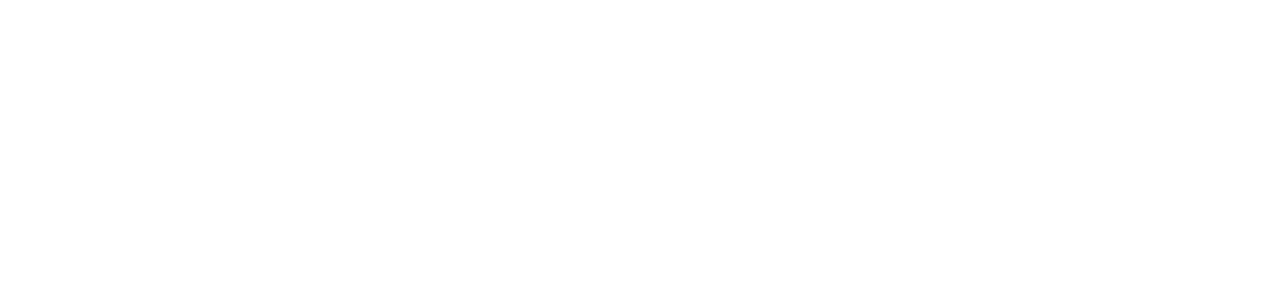
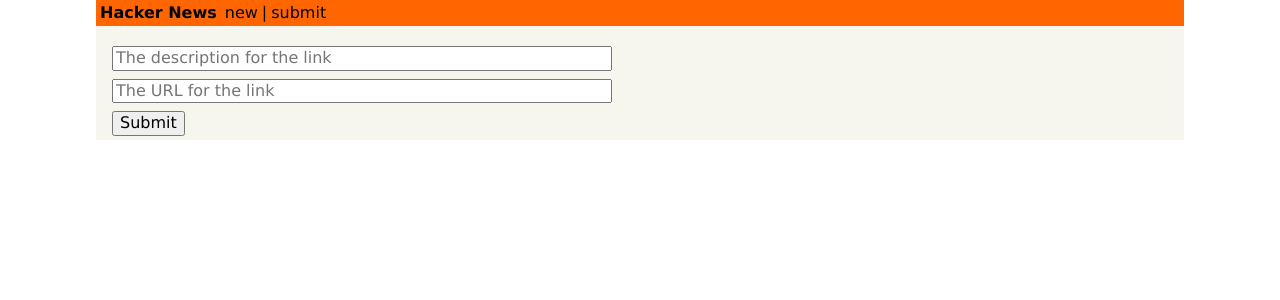
Before and after one commit to fatcitydog/postList-graphQL-Apollo, a React (Create React App) app: page /create in a window 1280 px wide. Shown: the top 300 px of the page. Built offline with nearby package versions, Linux system fonts and the light colour scheme.

Commit message:
adding router implement header and sumbit function

```diff
--- a/package.json
+++ b/package.json
@@ -10,6 +10,7 @@
     "graphql": "^16.5.0",
     "react": "^18.2.0",
     "react-dom": "^18.2.0",
+    "react-router-dom": "^6.2.1",
     "react-scripts": "5.0.1",
     "web-vitals": "^2.1.0"
   },
--- a/src/components/App.js
+++ b/src/components/App.js
@@ -1,10 +1,23 @@
+import { Route, Routes } from "react-router-dom"
+
 import LinkList from "./LinkList"
+import CreateLink from "./CreateLink"
+import Header from "./Header"
 import './../styles/App.css';
 
 function App() {
   return (
-    <div className="App">
-      <LinkList />
+    <div className="center w85">
+      <Header />
+      <div className="ph3 pv1 background-gray">
+        <Routes>
+          <Route path="/" element={<LinkList />} />
+          <Route
+            path="/create"
+            element={<CreateLink />}
+          />
+        </Routes>
+      </div>
     </div>
   );
 }
--- /dev/null
+++ b/src/components/CreateLink.js
@@ -0,0 +1,78 @@
+import { useState } from "react"
+import { useMutation, gql } from "@apollo/client"
+import { useNavigate } from "react-router-dom"
+
+const CREATE_LINK_MUTATION = gql`
+mutation PostMutation(
+  $description: String!
+  $url: String!
+) {
+  post(description: $description, url: $url){
+    id
+    createdAt
+    url
+    description
+  }
+}
+`
+
+const CreateLink = () => {
+
+  const [formState, setFormState] = useState({
+    description: "",
+    url: ""
+  })
+  const navigate = useNavigate()
+
+  const [createLink] = useMutation(CREATE_LINK_MUTATION, {
+    variables: {
+      description: formState.description,
+      url: formState.url
+    },
+    onCompleted: () => navigate("/")
+  })
+
+  const handleSubmit = (e) => {
+    e.preventDefault();
+    createLink()
+  }
+
+  const handleDescriptionInput = (e) => {
+    setFormState({
+      ...formState,
+      description: e.target.value
+    })
+  }
+
+  const handleURLInput = (e) => {
+    setFormState({
+      ...formState,
+      url: e.target.value
+    })
+  }
+  return (
+    <div>
+      <form onSubmit={handleSubmit}>
+        <div className="flex flex-column mt3">
+          <input
+            className="mb2"
+            value={formState.description}
+            onChange={handleDescriptionInput}
+            type="text"
+            placeholder="The description for the link"
+          />
+          <input
+            className="mb2"
+            value={formState.url}
+            onChange={handleURLInput}
+            type="text"
+            placeholder="The URL for the link"
+          />
+        </div>
+        <button type="submit">Submit</button>
+      </form>
+    </div >
+  )
+}
+
+export default CreateLink;
--- /dev/null
+++ b/src/components/Header.js
@@ -0,0 +1,25 @@
+import { Link } from "react-router-dom"
+
+const Header = () => {
+  return (
+    <div className="flex pa1 justify-between nowrap orange">
+      <div className="flex flex-fixed black">
+        <Link to="/" className="no-underline black">
+          <div className="fw7 mr1">Hacker News</div>
+        </Link>
+        <Link to="/" className="ml1 no-underline black">
+          new
+        </Link>
+        <div className="ml1">|</div>
+        <Link
+          to="/create"
+          className="ml1 no-underline black"
+        >
+          submit
+        </Link>
+      </div>
+    </div>
+  )
+}
+
+export default Header;
--- a/src/index.js
+++ b/src/index.js
@@ -1,7 +1,9 @@
 import React from 'react';
 import ReactDOM from 'react-dom/client';
+import { BrowserRouter } from 'react-router-dom';
+
+import App from './components/App';
 import './styles/index.css';
-import App from './components/App';
 
 import {
   ApolloProvider,
@@ -16,8 +18,9 @@
 
 
 ReactDOM.createRoot(document.getElementById('root')).render(
-  <ApolloProvider client={client}>
-    <App />
-  </ApolloProvider>,
-
+  <BrowserRouter>
+    <ApolloProvider client={client}>
+      <App />
+    </ApolloProvider>
+  </BrowserRouter>
 )
```
Also changed, not shown: src/components/LinkList.js (line endings or trailing spaces), 2 other files (tests, documents, lock files or other folders).
